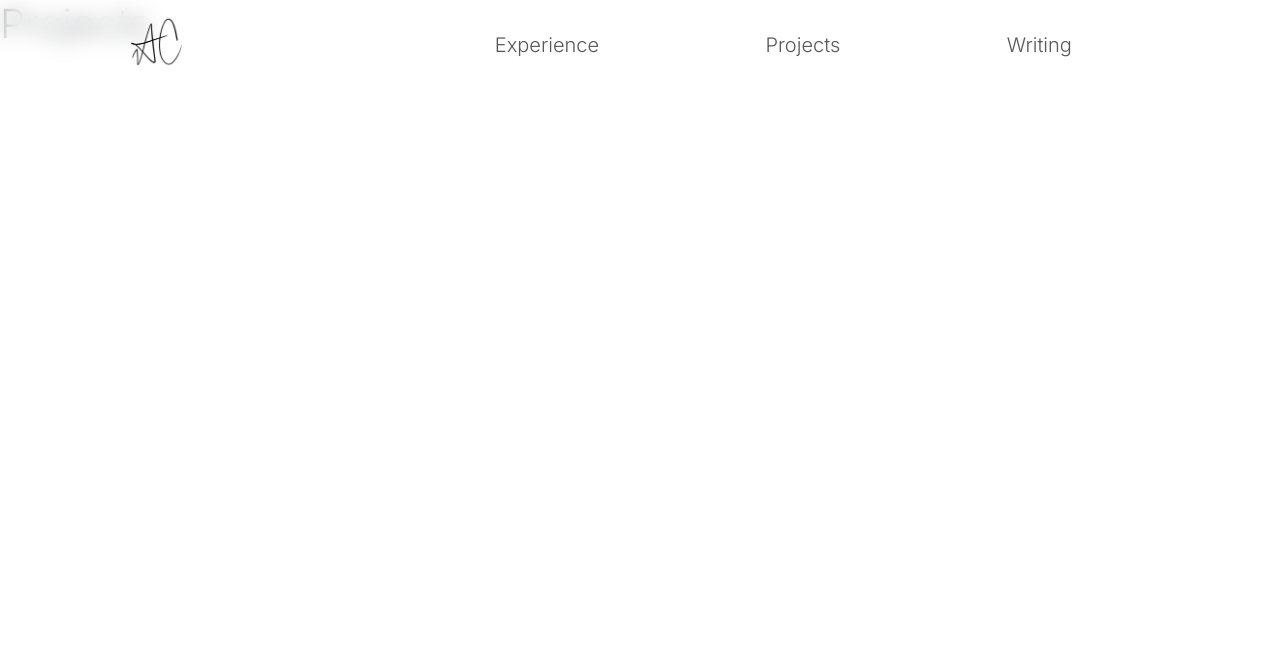
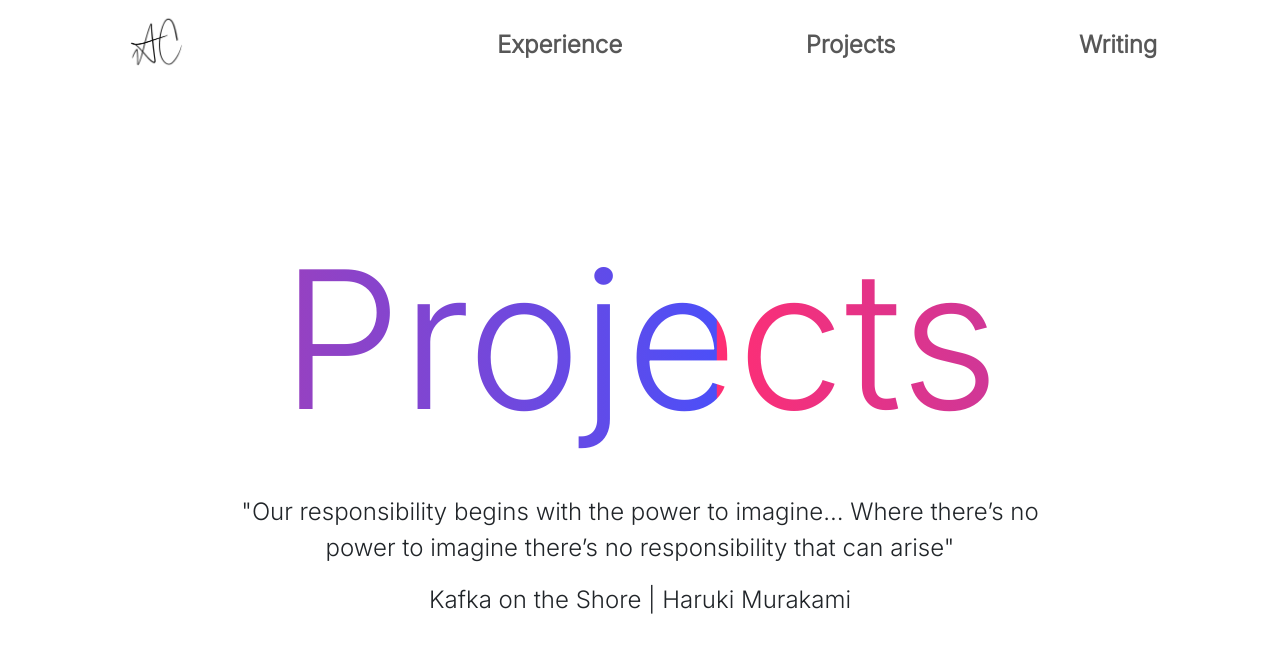
Before and after one commit to abchoi11/alexbchoiswe, a React (Create React App) app: page /projects in a window 1280 px wide. Shown: the top 652 px of the page. Built offline with nearby package versions, Linux system fonts and the light colour scheme; a web font is replaced by a local one.

Commit message:
finished with experience

```diff
--- a/src/components/Experience/Section/Section.js
+++ b/src/components/Experience/Section/Section.js
@@ -17,7 +17,7 @@ function Section({ logo, title, company, date, description, end}) {
           {line}
         </div>
         <div className={styles.right}>
-          <h2>{title}</h2>
+          <h2 className={styles.title}>{title}</h2>
           <h4>{company}</h4>
           <h4>{date}</h4>
           <ul className={styles.list}>
--- a/src/components/Experience/Section/Section.module.css
+++ b/src/components/Experience/Section/Section.module.css
@@ -3,6 +3,8 @@
     margin-top: 2vh;
     overflow-y: hidden;
 }
+
+
 
 .left {
     width: 20vw;
@@ -33,7 +35,7 @@
 
 .line {
     margin-top: 2vh;
-    width: 1px;
+    width: 2px;
     height: 80%;
     background-color: black;
     display: block;
@@ -45,7 +47,13 @@
 .right {
     width: 70%;
     padding-bottom: 10vh;
+    padding-top: 2vh;
 }
+
+.title {
+    color:rgb(79, 105, 255);
+    font-weight: bold;
+  }
 
 .list {
     margin-top: 2vh;
--- a/src/components/Header/Header.module.css
+++ b/src/components/Header/Header.module.css
@@ -1,6 +1,14 @@
 .main {
     padding-bottom: 35vh;
+}
 
+@keyframes lol{
+  from {
+    background-color: rgb(0, 0, 0);
+  }
+  to {
+    background-color: rgb(255, 255, 255);
+  }
 }
 
 .heading {
@@ -11,7 +19,16 @@
     padding-bottom: 4vh;
     margin-left: 10vw;
     margin-right: 10vw;
-    animation: tracking-in-expand-fwd 1.4s cubic-bezier(0.215, 0.610, 0.355, 1.000) both;
+    background-image: linear-gradient(to right, #ff2e74, #4c4ff8);
+    -webkit-background-clip: text;
+    -webkit-text-fill-color: transparent;
+    animation: rainbow-animation 100s linear 1s infinite, tracking-in-expand-fwd 1.4s cubic-bezier(0.215, 0.610, 0.355, 1.000) both;
+}
+
+@keyframes rainbow-animation {
+  to {
+    background-position: 4500vh;
+  }
 }
 
 @keyframes tracking-in-expand-fwd {
@@ -34,7 +51,7 @@
 .quote {
     font-size: 3vmin;
     text-align: center;
-    margin-left: 10vw;
-    margin-right: 10vw;
+    margin-left: 17vw;
+    margin-right: 17vw;
     animation: tracking-in-expand-fwd 1.4s cubic-bezier(0.215, 0.610, 0.355, 1.000) both;
 }
--- a/src/components/Navbar/Navbar.module.css
+++ b/src/components/Navbar/Navbar.module.css
@@ -26,10 +26,20 @@
 
 .link {
     text-decoration: none;
-    margin-left: 13vw;
+    margin-left: 12vw;
     margin-top: 1vh;
     text-decoration: none;
     color: rgb(87, 87, 87);
     width: max-content;
-    font-size: 2.5vmin;
+    font-size: 3vmin;
+    font-weight: bold;
+    transition: color .3s ease-in-out, box-shadow 1s;
+    padding: 10px 15px;
+    border-radius: 10px;
 }
+
+.link:hover {
+    color: #fff;
+    box-shadow: inset 200px 0 0 0 #4a6de2;
+
+  }
--- a/src/pages/Projects.js
+++ b/src/pages/Projects.js
@@ -1,13 +1,20 @@
-import React from 'react';
-import NavigationBar from '../components/Navbar/NavigtionBar';
+import React from "react";
+import NavigationBar from "../components/Navbar/NavigtionBar";
+import Header from "../components/Header/Header";
 
 function Projects(props) {
-    return (
-        <div>
-                        <NavigationBar/>
-            <h1>Projects</h1>
-        </div>
-    );
+  return (
+    <div>
+      <NavigationBar />
+      <Header
+        title={"Projects"}
+        quote={
+            '"Our responsibility begins with the power to imagine… Where there’s no power to imagine there’s no responsibility that can arise"'
+          }
+          author={"Kafka on the Shore | Haruki Murakami"}
+      />
+    </div>
+  );
 }
 
 export default Projects;
--- a/src/pages/Writing.js
+++ b/src/pages/Writing.js
@@ -1,13 +1,20 @@
-import React from 'react';
-import NavigationBar from '../components/Navbar/NavigtionBar';
+import React from "react";
+import NavigationBar from "../components/Navbar/NavigtionBar";
+import Header from "../components/Header/Header";
 
 function Writing(props) {
-    return (
-        <div>
-            <NavigationBar/>
-            <h1>Writing</h1>
-        </div>
-    );
+  return (
+    <div>
+      <NavigationBar />
+      <Header
+        title={"Writing"}
+        quote={
+          '"Words mean more than what is set down on paper. It takes the human voice to infuse them with the shades of deeper meaning"'
+        }
+        author={"I Know Why The Caged Bird Sings | Maya Angelou"}
+      />
+    </div>
+  );
 }
 
 export default Writing;
```
Also changed, not shown: 1 other file (tests, documents, lock files or other folders).
